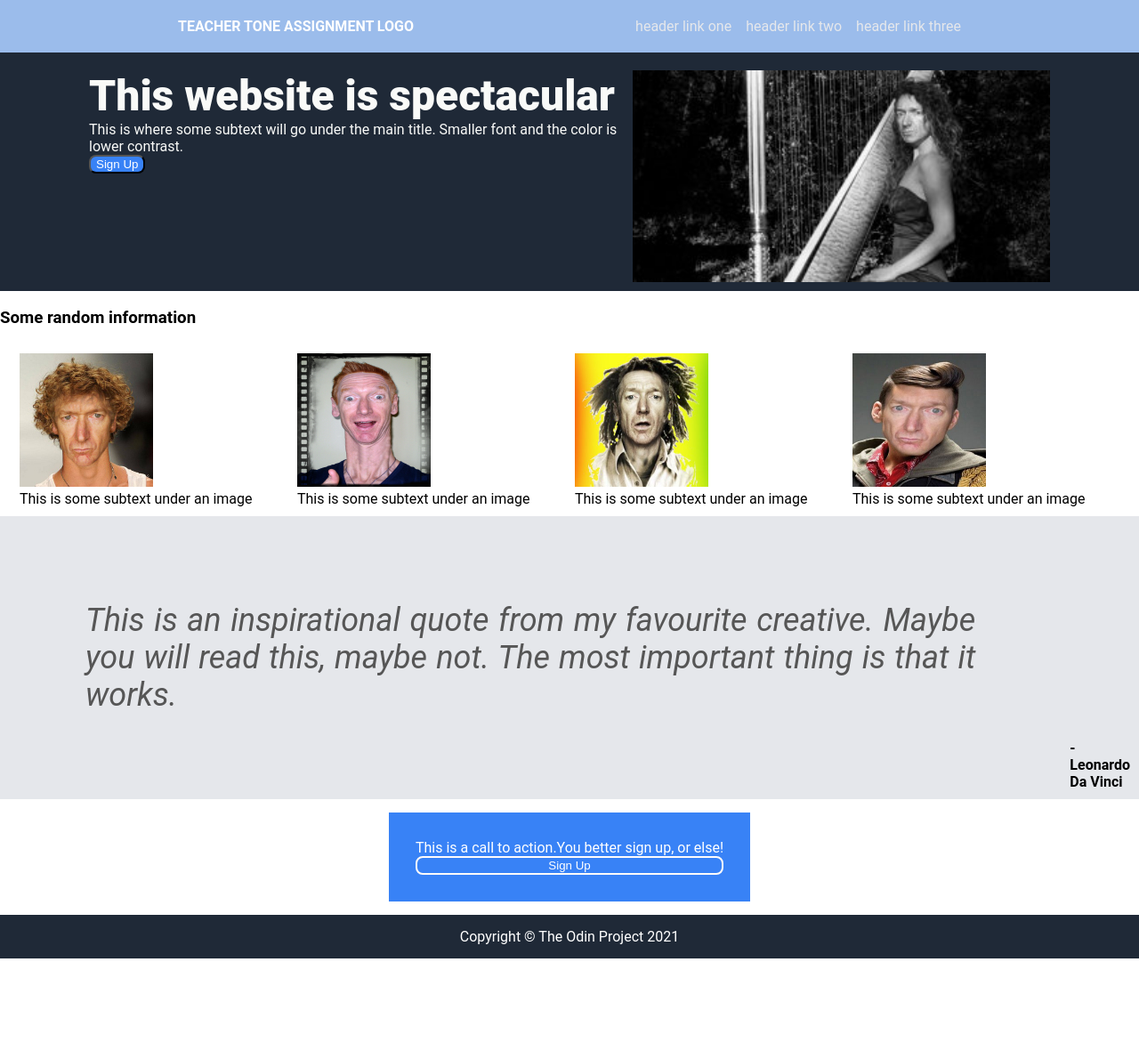
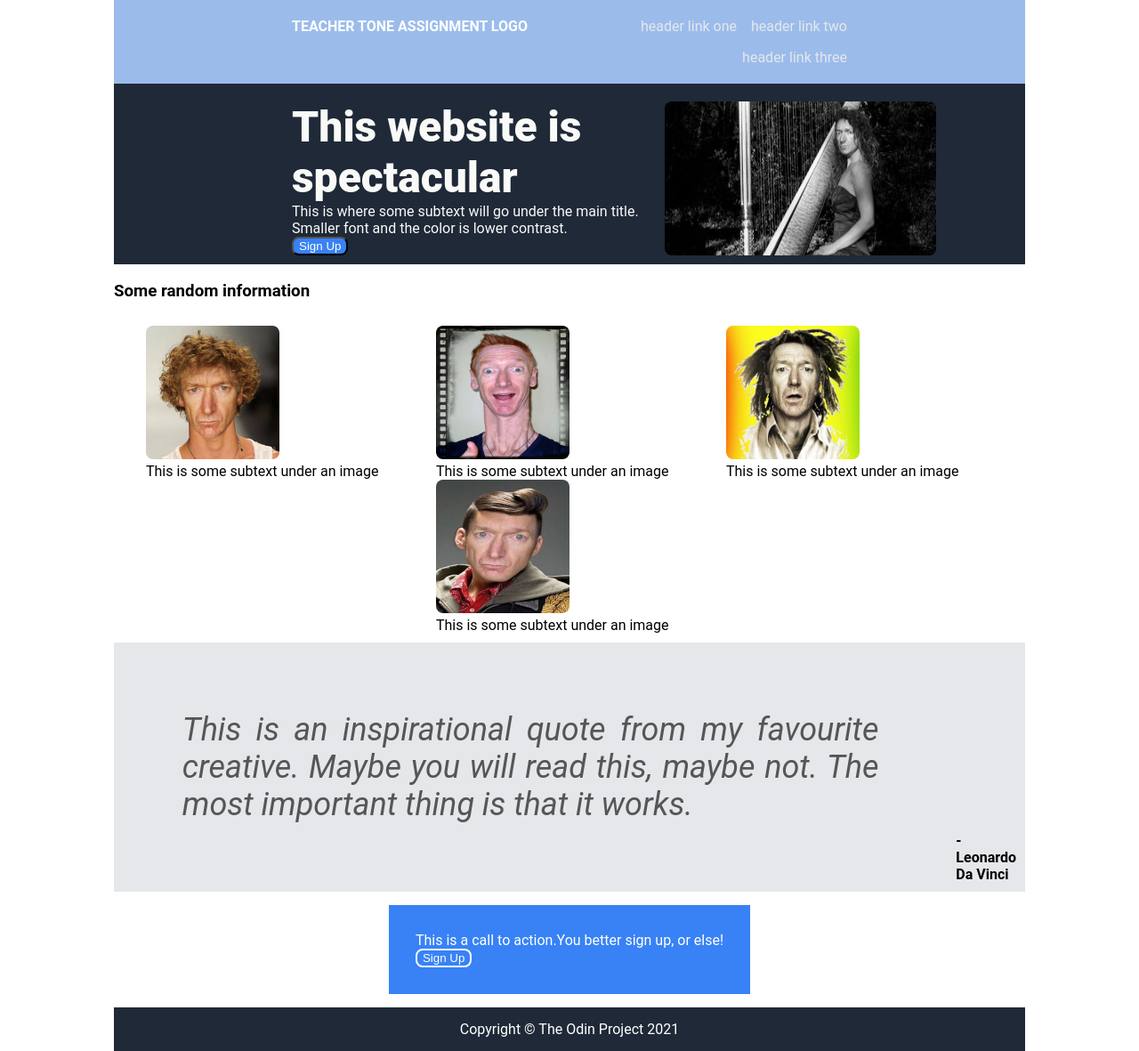
Before and after one commit to Teachertone/Landingpage, a plain HTML site: page index.html in a window 1280 px wide. Shown: the whole page at 89% size. Before the commit the page ends 1077 px from the top, so only its background shows below. Drawn offline with Linux system fonts and the light colour scheme.

Commit message:
end of day, progress made...

```diff
--- a/index.html
+++ b/index.html
@@ -8,9 +8,9 @@
     <link rel="stylesheet" href="style.css">
   </head>
   <body>
+    <div class="container">
         <div class="header">
-          <div class="logo">
-      TEACHER TONE ASSIGNMENT LOGO
+          <div class="logo">TEACHER TONE ASSIGNMENT LOGO
       </div>
       <ul class="links">
         <li><a href="https://google.com">header link one</a></li>
@@ -19,7 +19,7 @@
       </ul>
     </div>
     <div class="main">
-      <div class="container">
+      <div class="contents">
         <div class="h1">This website is spectacular</div>
         <div class="text1">This is where some subtext will go under the main title. Smaller font and the color is lower contrast.</div>
         <button class="signup1">Sign Up</button>
--- a/style.css
+++ b/style.css
@@ -4,6 +4,12 @@ body {
   min-height: 100vh;
   display: flex;
   flex-direction: column;
+}
+
+.container {
+  width: 80%;
+  margin: auto;
+  height: 100%;
 }
 .header {
     background-color:#9bbceb;
@@ -51,7 +57,7 @@ ul {
     flex-direction: row;
     background-color:#1F2937;
     color: #F9FAF8;
-    padding-left: 100px;
+    padding-left: 200px;
     padding-right: 100px;
     padding-top: 20px;
     padding-bottom: 10px;
@@ -85,6 +91,7 @@ ul {
 
 img {
   width: 50%;
+  border-radius: 8px;
 }
 .quote {
     display: flex;
@@ -113,13 +120,13 @@ img {
   display: flex;
   flex: 1;
   justify-content: center;
-  align-items: center;
   padding: 15px;
 }
 
 .CTA {
   display: flex;
   flex-direction: column;
+  align-items: start;
   background-color: #3882F6;
   color: white;
   padding: 30px;
```
